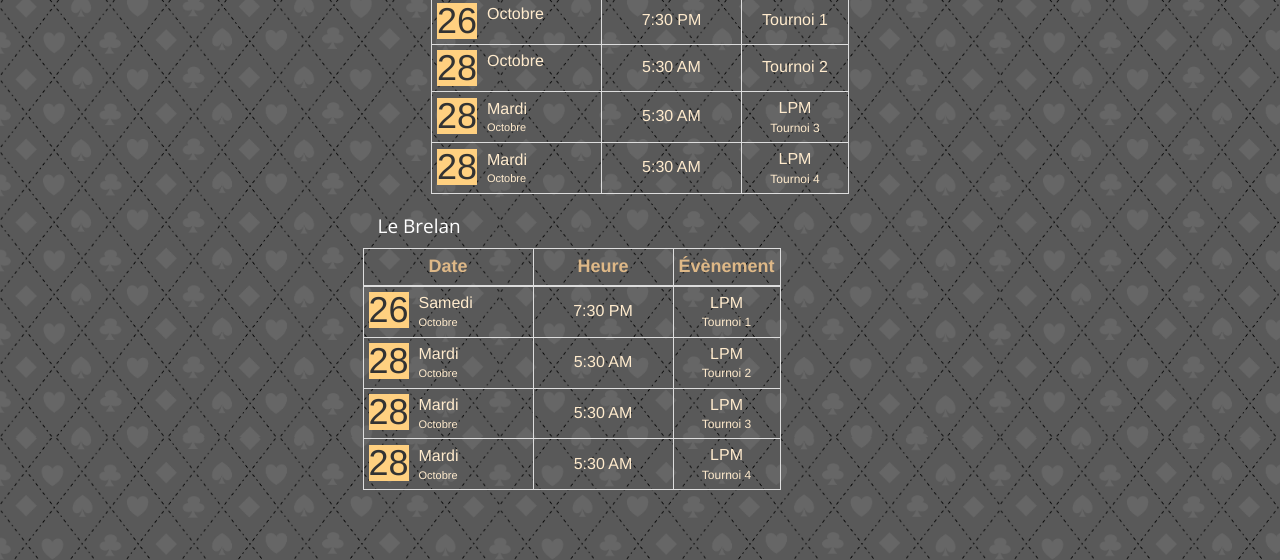
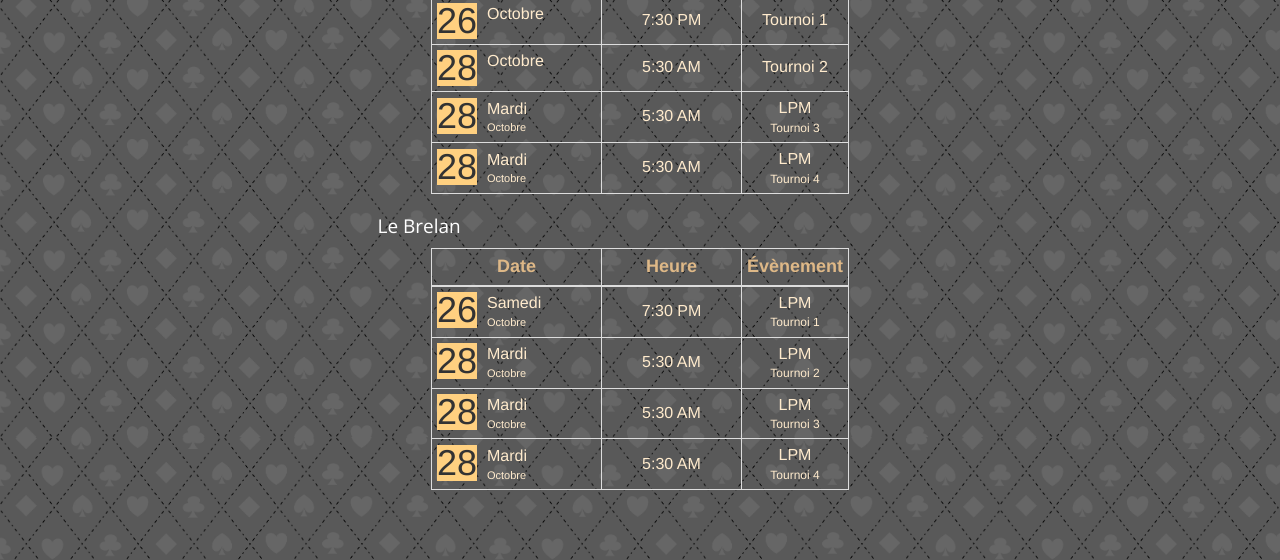
Before and after one commit to Le-Brelan/Le-Brelan.github.io, a plain HTML site: page Horaire.html in a window 1280 px wide. Shown: the part 857-1417 px from the top of the page. Drawn offline with nearby package versions, Linux system fonts and the light colour scheme.

Commit message:
Update Horaire.html

```diff
--- a/Horaire.html
+++ b/Horaire.html
@@ -238,7 +238,7 @@ body {
  <h3 style="color:white;" id="G">Le Brelan</h3>
  </div>
 
- <div class="agenda">
+ <center> <div class="agenda">
                 <div class="table-responsive">
                     <table class="table-condensed table-bordered">
                         <thead>
@@ -311,6 +311,7 @@ body {
 
                 </div><!--table-responsible-->
             </div><!--agenda-->
+            </center>
 
 </div><!--col-xs-12 col-sm-6-->
  <div class="col col-xs-12 col-sm-3"></div>
```
